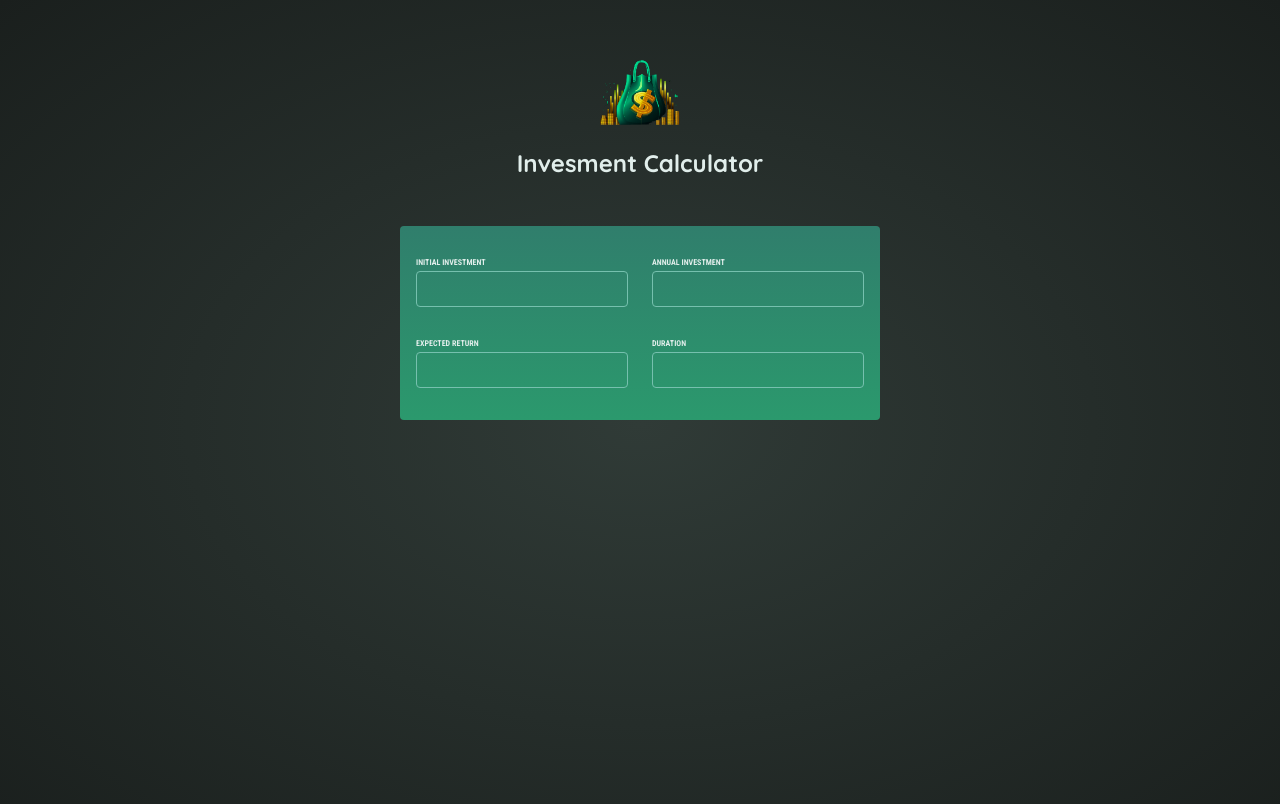
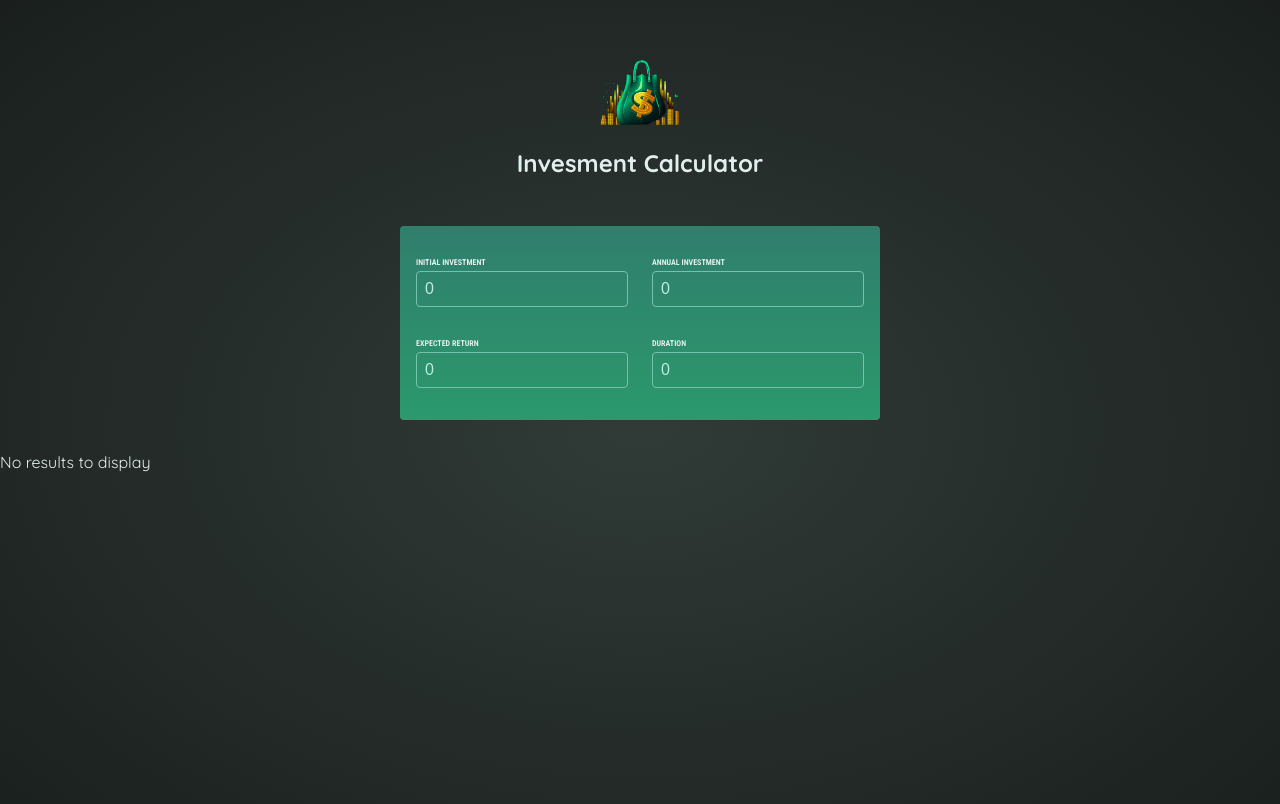
Before and after one commit to jacegonzales25/react-study, a React (Vite) app in the folder 05-react-practice/01-starting-project/: page / in a window 1280 px wide. Shown: the top 804 px of the page. Built offline with nearby package versions, Linux system fonts and the light colour scheme.

Commit message:
feat: add results component with formatter and table

```diff
--- a/05-react-practice/01-starting-project/src/App.jsx
+++ b/05-react-practice/01-starting-project/src/App.jsx
@@ -2,6 +2,7 @@ import { useState } from "react"
 
 import Header from "./components/Header"
 import Input from "./components/Input"
+import Results from "./components/Results";
 
 function App() {
 
@@ -16,17 +17,17 @@ function App() {
     setInvestments((prevInvestments) => {
       return {
         ...prevInvestments,
-        [investmentIdentifier]: newValue,
+        // the + value makes the string into a number
+        [investmentIdentifier]: +newValue,
       };
     });
   }
 
-
   return (
     <>
       <Header />
-      <Input onChange={handleChange}/>
-
+      <Input onChange={handleChange} investments={investments}/>
+      <Results investments={investments}/>
     </>
   )
 }
--- a/05-react-practice/01-starting-project/src/components/Input.jsx
+++ b/05-react-practice/01-starting-project/src/components/Input.jsx
@@ -1,4 +1,4 @@
-export default function Input({ onChange }) {
+export default function Input({investments ,onChange }) {
   return (
     <section id="user-input">
       <div className="input-group">
@@ -6,7 +6,7 @@ export default function Input({ onChange }) {
           <label htmlFor="initial-investment">Initial Investment</label>
           <input
             type="number"
-            // value={investments.initialInvestment}
+            value={investments.initialInvestment}
             onChange={(event) =>
               onChange("initialInvestment", event.target.value)
             }
@@ -17,7 +17,7 @@ export default function Input({ onChange }) {
           <label htmlFor="annual-investment">Annual Investment</label>
           <input
             type="number"
-            // value={investments.annualInvestment}
+            value={investments.annualInvestment}
             onChange={(event) =>
               onChange("annualInvestment", event.target.value)
             }
@@ -30,7 +30,7 @@ export default function Input({ onChange }) {
           <label htmlFor="expected-return">Expected Return</label>
           <input
             type="number"
-            // value={investments.expectedReturn}
+            value={investments.expectedReturn}
             onChange={(event) => onChange("expectedReturn", event.target.value)}
             required
           />
@@ -39,7 +39,7 @@ export default function Input({ onChange }) {
           <label htmlFor="initial-investment">Duration</label>
           <input
             type="number"
-            // value={investments.duration}
+            value={investments.duration}
             onChange={(event) => onChange("duration", event.target.value)}
             required
           />
--- a/05-react-practice/01-starting-project/src/components/Results.jsx
+++ b/05-react-practice/01-starting-project/src/components/Results.jsx
@@ -1,15 +1,46 @@
-export default function Results() {
-    return(
+import { calculateInvestmentResults, formatter } from "../util/investment";
+
+export default function Results({ investments }) {
+  const resultsData = calculateInvestmentResults(investments);
+
+  if (resultsData.length === 0) {
+    return <div>No results to display</div>;
+  }
+  const initialInvestment =
+    resultsData[0].valueEndOfYear -
+    resultsData[0].interest -
+    resultsData[0].annualInvestment;
+
+  return (
     <table id="result">
+      {console.log(calculateInvestmentResults(investments))}
       <thead>
         <tr>
           <th>Year</th>
-            <th>Initial Investment</th>
-            <th>Annual Investment</th>
-            <th>Interest</th>
-            <th>Final Amount</th>
+          <th>Investment Value</th>
+          <th>Interest{"(Year)"}</th>
+          <th>Total Interest</th>
+          <th>Invested Capital</th>
         </tr>
       </thead>
+      <tbody>
+        {resultsData.map((result) => {
+          const totalInterest =
+            result.valueEndOfYear -
+            result.annualInvestment * result.year -
+            initialInvestment;
+          const totalAmountInvested = result.valueEndOfYear - totalInterest;
+          return (
+            <tr key={result.year}>
+              <td>{result.year}</td>
+              <td>{formatter.format(result.valueEndOfYear)}</td>
+              <td>{formatter.format(result.interest)}</td>
+              <td>{formatter.format(totalInterest)}</td>
+              <td>{formatter.format(totalAmountInvested)}</td>
+            </tr>
+          );
+        })}
+      </tbody>
     </table>
-    )
+  );
 }
```
Lines whose indentation alone changed are shown as unchanged.
